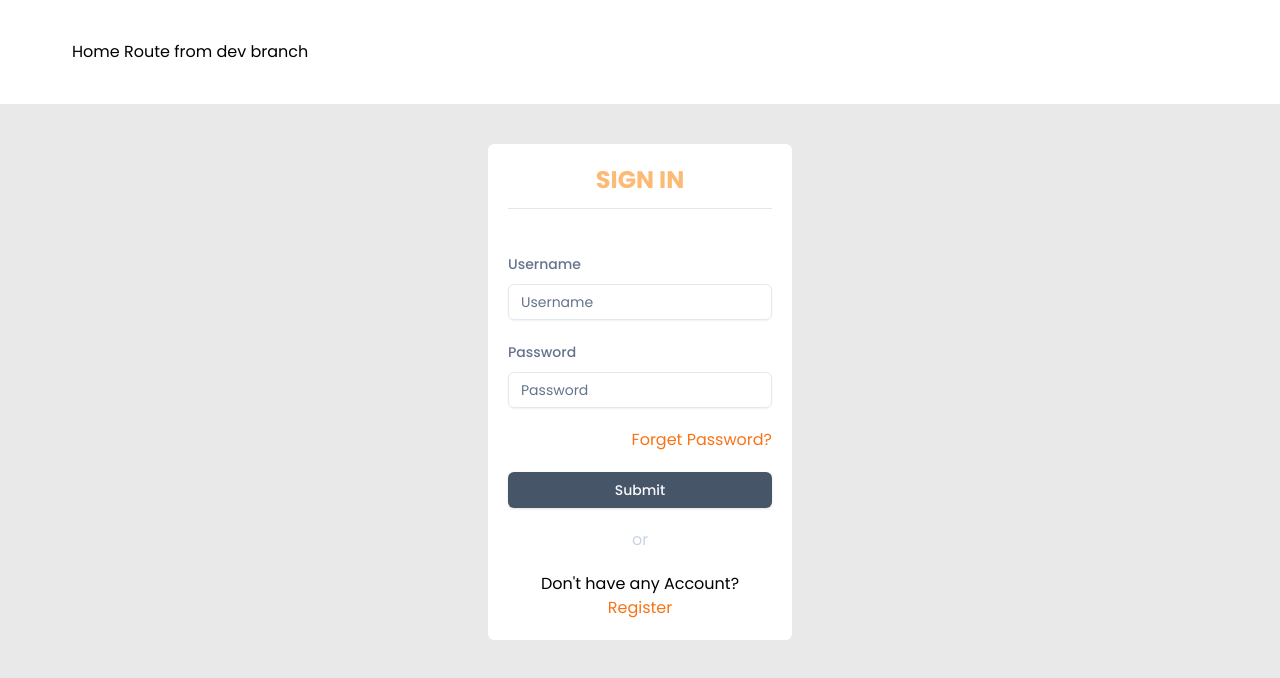
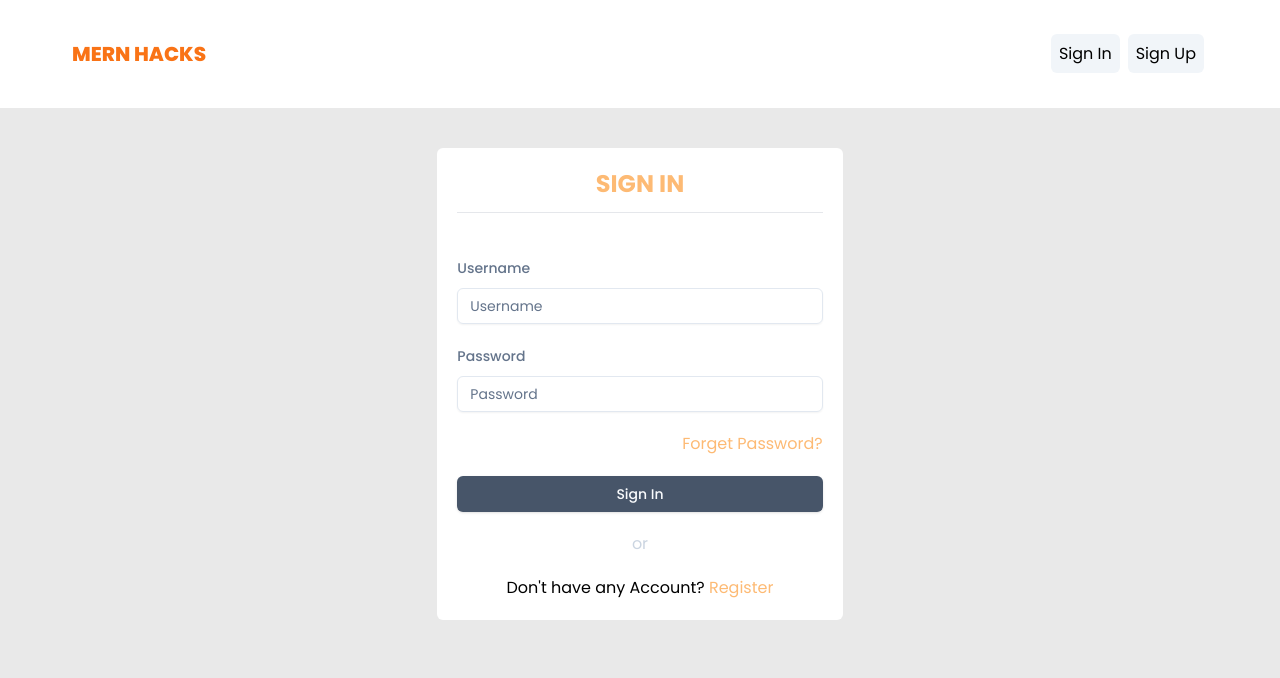
Before and after one commit to ibrahimk4111/mern_hacks, a React (Vite) app: page /#/ in a window 1280 px wide. Shown: the top 678 px of the page. Built offline with nearby package versions, Linux system fonts and the light colour scheme; a web font is replaced by a local one.

Commit message:
login page

```diff
--- a/src/components/header/Header.tsx
+++ b/src/components/header/Header.tsx
@@ -1,9 +1,18 @@
+import { paths } from '@/utilities/paths'
 import React from 'react'
+import { Link } from 'react-router-dom'
 
 const Header:React.FC = () => {
+  const buttonClassName = ' bg-slate-100 hover:text-orange-300 p-2 rounded-md mx-1 '
   return (
     <div className=' p-10 text-black bg-white dark:text-white '>
-        <div className=' container '>Home Route from dev branch </div>
+        <div className=' container flex justify-between items-center'>
+          <h1 className=' text-xl font-extrabold text-orange-500'>MERN HACKS</h1>
+          <div>
+            <Link to={paths.auth.login} className={buttonClassName}>Sign In</Link>
+            <Link to={paths.auth.register} className={buttonClassName}>Sign Up</Link>
+          </div>
+        </div>
     </div>
   )
 }
--- a/src/components/login/Login.tsx
+++ b/src/components/login/Login.tsx
@@ -42,7 +42,7 @@ const Login: React.FC = () => {
 
   return (
     <div className=" container mt-10 flex justify-center items-center">
-      <div className=" bg-white rounded-md lg:w-1/4 md:w-1/2 w-full p-5">
+      <div className=" bg-white rounded-md lg:3/12 lg:w-4/12 md:w-5/12 w-full p-5">
         <h1 className=" uppercase font-bold text-2xl text-center text-orange-300"> Sign In </h1>
         <hr className=" h-1 mt-3 mb-10"/>
         <Form {...form}>
@@ -54,7 +54,7 @@ const Login: React.FC = () => {
                 <FormItem>
                   <FormLabel className=" text-slate-500">Username</FormLabel>
                   <FormControl>
-                    <Input placeholder="Username" {...field} />
+                    <Input autoComplete="username" placeholder="Username" {...field} />
                   </FormControl>
                   <FormMessage />
                 </FormItem>
@@ -67,16 +67,16 @@ const Login: React.FC = () => {
                 <FormItem>
                   <FormLabel className=" text-slate-500">Password</FormLabel>
                   <FormControl>
-                    <Input type="password" placeholder="Password" {...field} />
+                    <Input autoComplete="current-password" type="password" placeholder="Password" {...field} />
                   </FormControl>
                   <FormMessage />
                 </FormItem>
               )}
             />
-            <Link to={paths.login} className=" text-right text-orange-500"> Forget Password?</Link>
-            <Button className=" bg-slate-600" type="submit">Submit</Button>
+            <Link to={paths.auth.login} className=" text-right text-orange-300"> Forget Password?</Link>
+            <Button className=" bg-slate-600" type="submit">Sign In</Button>
             <p className=" text-slate-300 text-center">or</p>
-            <p className=" text-center">Don't have any Account? <Link to={paths.register} className=" text-orange-500">Register</Link></p>
+            <p className=" text-center">Don't have any Account? <Link to={paths.auth.register} className=" text-orange-300">Register</Link></p>
           </form>
         </Form>
       </div>
--- a/src/utilities/paths.ts
+++ b/src/utilities/paths.ts
@@ -1,5 +1,8 @@
 export const paths = {
+  auth: {
     login: "login",
     register: "register",
-    home: "/"
-}
+    forget: "forget",
+  },
+  home: "/",
+};
```
